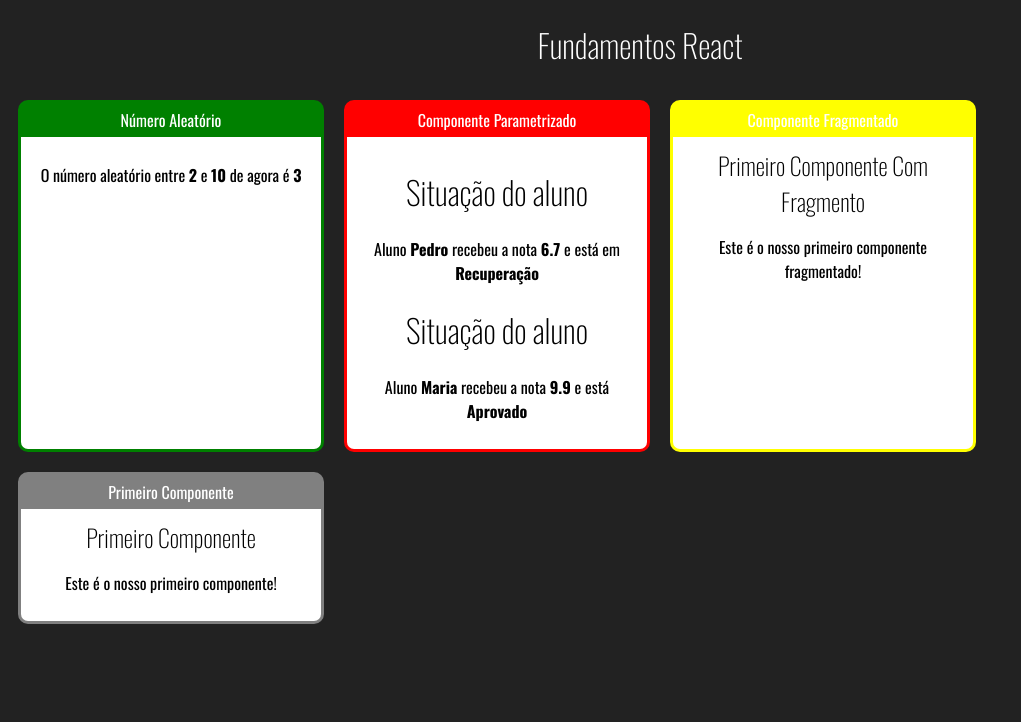
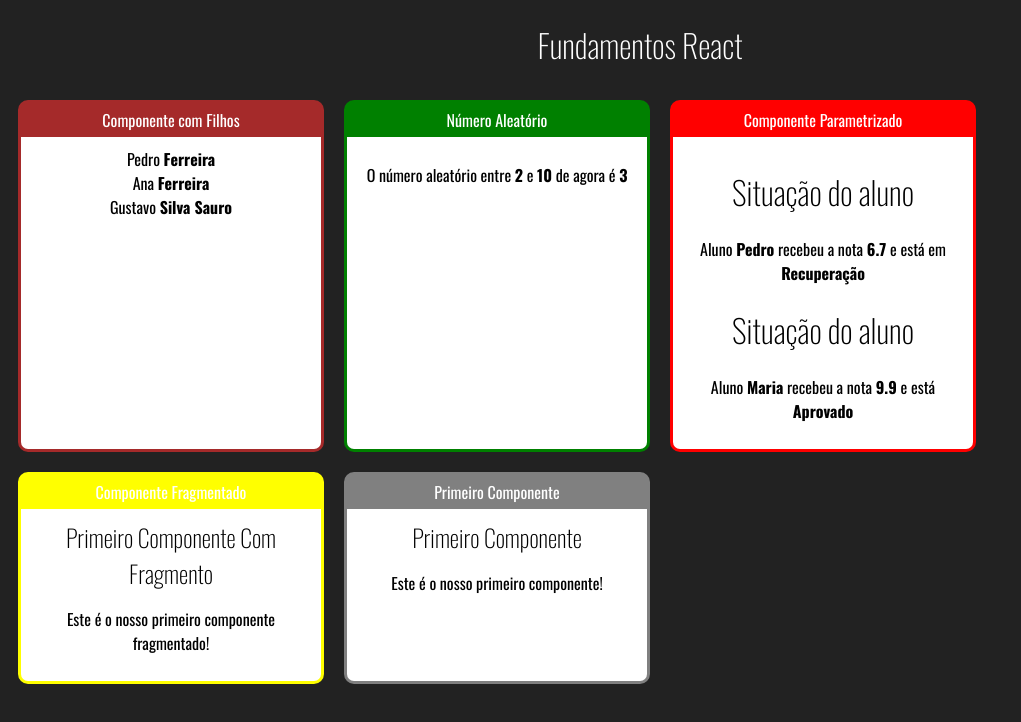
Before and after one commit to ricardojrm/react-redux.udemy, a React (Create React App) app in the folder fundamentos-react/: page / in a window 1280 px wide. Shown: the top 722 px of the page, without its empty margins (0-1021 px from the left). Built offline with nearby package versions, Linux system fonts and the light colour scheme.

Commit message:
Aula 25: Componente com Filho #01

```diff
--- a/fundamentos-react/src/App.jsx
+++ b/fundamentos-react/src/App.jsx
@@ -5,6 +5,7 @@ import ComponenteFragmentado from './components/basics/ComponenteComFragmento'
 import ComponenteParametrizado from './components/basics/ComponenteComParametros'
 import NumeroAleatorio from './components/basics/UINumeroAleatorio'
 import UICard from './components/ui/UICard';
+import Familia from './components/basics/Familia'
 
 export default function App( props )
 {
@@ -12,6 +13,9 @@ export default function App( props )
         <div id="app">
             <h1>Fundamentos React</h1>
             <div id="cards">
+                <UICard titulo="Componente com Filhos" color="brown">
+                    <Familia sobrenome="Ferreira" />
+                </UICard>
                 <UICard titulo="Número Aleatório" color="green">
                     <NumeroAleatorio min={2} max={10} />
                 </UICard>
--- /dev/null
+++ b/fundamentos-react/src/components/basics/Familia.jsx
@@ -0,0 +1,13 @@
+import React from 'react';
+import MembroFamilia from './FamiliaMembro';
+
+export default function Familia( {sobrenome} )
+{
+    return (
+        <div>
+            <MembroFamilia nome="Pedro" sobrenome={sobrenome} />
+            <MembroFamilia nome="Ana" {...arguments[0]} />
+            <MembroFamilia nome="Gustavo" />
+        </div>
+    );
+}
--- /dev/null
+++ b/fundamentos-react/src/components/basics/FamiliaMembro.jsx
@@ -0,0 +1,8 @@
+import React from 'react';
+
+export default function FamiliaMembro( {nome="Dino",sobrenome="Silva Sauro"} )
+{
+    return (
+        <div>{nome} <strong>{sobrenome}</strong></div>
+    );
+}
```
